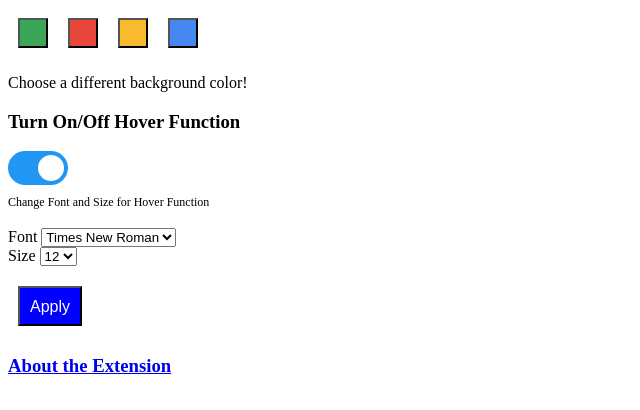
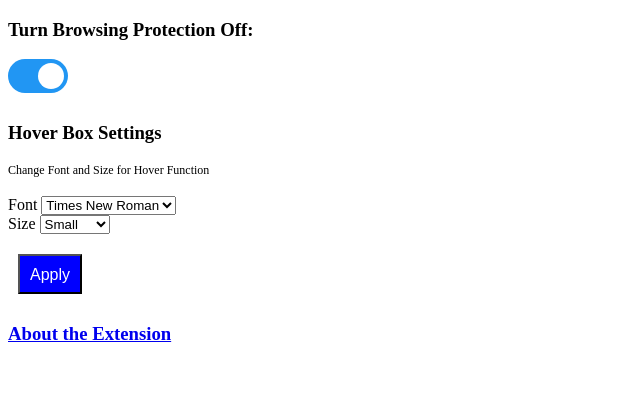
Before and after one commit to landryb02/SeniorDesign40X, a browser extension: page CapstoneProject/options.html in a window 1280 px wide. Both pictures are taken after a click on the button "Apply". Shown: the whole page, without its empty margins (0-640 px from the left). Drawn offline with Linux system fonts and the light colour scheme.

Commit message:
Added functionality to options page
stuff on the options page now does the same stuff as the drop down menu

```diff
--- a/CapstoneProject/options.html
+++ b/CapstoneProject/options.html
@@ -90,12 +90,12 @@
   <body>
     <div id="buttonDiv">
     </div>
-    <div>
+    <!-- <div>
       <p>Choose a different background color!</p>
-    </div>
+    </div> -->
 
 
-	<h3>Turn On/Off Hover Function</h3>
+	<h3>Turn Browsing Protection Off:</h3>
 
 	<label id="hoverSwitch" class="switch">
 		<input type="checkbox" checked>
@@ -104,6 +104,7 @@
 	<br>
 
 <div style="padding: 10px 0px 10px 0px;">
+<h3>Hover Box Settings</h3>
 <div id="output-text">
 Change Font and Size for Hover Function
 </div><br>
@@ -130,14 +131,10 @@ Font
 
 
 <select id="input-size" class="input" size="1">
-  <option value='12'>12</option>
-  <option value='16'>16</option>
-  <option value='20'>20</option>
-  <option value='24'>24</option>
-  <option value='28'>28</option>
-  <option value='32'>32</option>
-  <option value='36'>36</option>
-  <option value='40'>40</option>
+  <option value='12'>Small</option>
+  <option value='16'>Medium</option>
+  <option value='20'>Large</option>
+
 </select>
 </div>
 
--- a/CapstoneProject/options.js
+++ b/CapstoneProject/options.js
@@ -1,30 +1,56 @@
-let page = document.getElementById('buttonDiv');
-const kButtonColors = ['#3aa757', '#e8453c', '#f9bb2d', '#4688f1'];
-function constructOptions(kButtonColors) {
-  for (let item of kButtonColors) {
-    let button = document.createElement('button');
-    button.style.backgroundColor = item;
-    button.addEventListener('click', function() {
-      chrome.storage.sync.set({color: item}, function() {
-        console.log('color is ' + item);
-      })
-    });
-    page.appendChild(button);
+// let page = document.getElementById('buttonDiv');
+// const kButtonColors = ['#3aa757', '#e8453c', '#f9bb2d', '#4688f1'];
+// function constructOptions(kButtonColors) {
+//   for (let item of kButtonColors) {
+//     let button = document.createElement('button');
+//     button.style.backgroundColor = item;
+//     button.addEventListener('click', function() {
+//       chrome.storage.sync.set({color: item}, function() {
+//         console.log('color is ' + item);
+//       })
+//     });
+//     page.appendChild(button);
+//   }
+// }
+// constructOptions(kButtonColors);
+
+//Slider code
+chrome.storage.sync.get("CheckPos", function(data){
+  if (data.CheckPos == "unchecked"){
+    checkbox.checked = false
+    console.log("unchecked");
   }
-}
-constructOptions(kButtonColors);
+  else{
+    checkbox.checked=true;
+    console.log("checked");
+  }
+})
 
 // Change Text Font and Size
 function changeFont() {
     var myselect = document.getElementById("input-font");
     var font = myselect.options[myselect.selectedIndex].value;
     document.getElementById("output-text").style.fontFamily = font;
+
+    chrome.tabs.query({active: true, currentWindow: true}, function(tabs) {
+      chrome.tabs.sendMessage(tabs[0].id, {greeting: font }, function(response) {
+        console.log(response.farewell);
+      });
+    });
+    chrome.storage.sync.set({"FontType" : font}, function(){console.log("saved font");})
 };
 
 function changeSize() {
 	var myselect = document.getElementById("input-size");
     var size = myselect.options[myselect.selectedIndex].value;
 	document.getElementById("output-text").style.fontSize = size + "px";
+
+  chrome.tabs.query({active: true, currentWindow: true}, function(tabs) {
+    chrome.tabs.sendMessage(tabs[0].id, {greeting: size }, function(response) {
+      console.log(response.farewell);
+    });
+  });
+  chrome.storage.sync.set({"FontSize" : size}, function(){console.log("saved size");})
 };
 
 // check an inputted link
@@ -35,4 +61,26 @@ document.addEventListener('DOMContentLoaded', function(){
 
 	document.getElementById('applybtn')
 		.addEventListener('click', changeSize);
+
+    // Slider function
+    var checkbox = document.querySelector('input[type="checkbox"]');
+    checkbox.addEventListener('change', function() {
+      if (checkbox.checked) {
+        chrome.tabs.query({active: true, currentWindow: true}, function(tabs) {
+          chrome.tabs.sendMessage(tabs[0].id, {greeting: "checked" }, function(response) {
+            console.log(response.farewell);
+          });
+        });
+        chrome.storage.sync.set({"CheckPos" : "checked"}, function(){console.log("saved check");})
+        console.log('Checked');
+      } else {
+        chrome.tabs.query({active: true, currentWindow: true}, function(tabs) {
+          chrome.tabs.sendMessage(tabs[0].id, {greeting: "unchecked" }, function(response) {
+            console.log(response.farewell);
+          });
+        });
+        chrome.storage.sync.set({"CheckPos" : "unchecked"}, function(){console.log("saved check");})
+        console.log('Not checked');
+      }
+    });
 });
```
